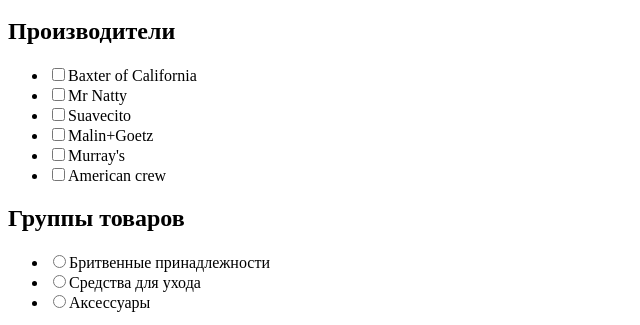
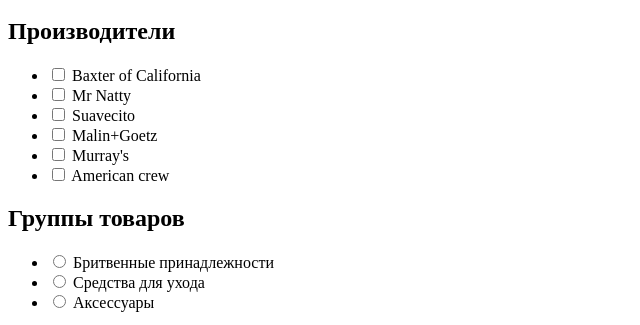
Before and after one commit to VesperLynd309/206599-barbershop, a plain HTML site: page catalog.html in a window 1280 px wide. Shown: the part 388-713 px from the top of the page, 0-640 px from the left. Drawn offline with Linux system fonts and the light colour scheme.

Commit message:
Исправила в форме input+label и классы в pagination

```diff
--- a/catalog.html
+++ b/catalog.html
@@ -56,52 +56,43 @@
               <h2>Производители</h2>
               <ul>
                 <li>
-                  <label>
-                    <input type="checkbox" name="baxter-of-california">Baxter of California
-                  </label>
+                  <input id="baxter-of-california" type="checkbox" name="baxter-of-california"/>
+                  <label for="baxter-of-california">Baxter of California</label>
                 </li>
                 <li>
-                  <label>
-                    <input type="checkbox" name="mr-natty">Mr Natty
-                  </label>
+                  <input id="mr-natty" type="checkbox" name="mr-natty"/>
+                  <label for="mr-natty">Mr Natty</label>
                 </li>
                 <li>
-                  <label>
-                    <input type="checkbox" name="suavecito">Suavecito
-                  </label>
+                  <input id="suavecito" type="checkbox" name="suavecito"/>
+                  <label for="suavecito">Suavecito</label>
                 </li>
                 <li>
-                  <label>
-                    <input type="checkbox" name="malin-goetz">Malin+Goetz
-                  </label>
+                  <input id="malin-goetz" type="checkbox" name="malin-goetz"/>
+                  <label for="malin-goetz">Malin+Goetz</label>
                 </li>
                 <li>
-                  <label>
-                    <input type="checkbox" name="murrays">Murray's
-                  </label>
+                  <input id="murrays" type="checkbox" name="murrays">
+                  <label for="murrays">Murray's</label>
                 </li>
                 <li>
-                  <label>
-                    <input type="checkbox" name="american-crew">American crew
-                 </label>
+                  <input id="american-crew" type="checkbox" name="american-crew">
+                  <label for="american-crew">American crew</label>
                 </li>
               </ul>
               <h2>Группы товаров</h2>
               <ul>
                 <li>
-                  <label>
-                    <input type="radio" name="shaving-items">Бритвенные принадлежности
-                  </label>
+                  <input id="shaving-items" type="radio" name="group-item">
+                  <label for="shaving-items">Бритвенные принадлежности</label>
                 </li>
                 <li>
-                  <label>
-                    <input type="radio" name="care-items">Средства для ухода
-                  </label>
+                  <input id="care-items" type="radio" name="group-item">
+                  <label for="care-items">Средства для ухода</label>
                 </li>
                 <li>
-                  <label>
-                    <input type="radio" name="accessories">Аксессуары
-                  </label>
+                  <input id="accessories" type="radio" name="group-item">
+                  <label for="accessories">Аксессуары</label>
                 </li>
               </ul>
               <button class="btn" href="#">Показать</button>
@@ -110,66 +101,88 @@
           <div class="catalog-content-right">
             <div class="items">
               <article class="item">
+                <a href="#">
                   <img src="http://placehold.it/150x100" width="150" height="100" alt="Набор для путешествий «Baxter of California»">
+                </a>
+                <a href="#">
                   <p class="item-info">
                     <span class="desc">Набор для путешествий</span>
                     <span class="manufacturer">«Baxter of California»</span>
                   </p>
+                </a>
                 <div class="selling">
                   <div class="price">2900 руб.</div>
                   <button class="btn" type="button">Купить</button>
                 </div>
               </article>
               <article class="item">
+                <a href="#">
                   <img src="http://placehold.it/150x100" width="150" height="100" alt="Увлажняющий кондиционер «Baxter of California»">
+                </a>
+                <a href="#">
                   <p class="item-info">
                     <span class="desc">Увлажняющий кондиционер</span>
                     <span class="manufacturer">«Baxter of California»</span>
                   </p>
+                </a>
                 <div class="selling">
                   <div class="price">750 руб.</div>
                  <button class="btn" type="button">Купить</button>
                 </div>
               </article>
               <article class="item">
+                <a href="#">
                   <img src="http://placehold.it/150x100" width="150" height="100" alt="Гель для волос «Suavecito»">
+                </a>
+                <a href="#">
                   <p class="item-info">
                   <span class="desc">Гель для волос</span>
                   <span class="manufacturer">«Suavecito»</span>
                   </p>
+                </a>
                 <div class="selling">
                   <div class="price">290 руб.</div>
                   <button class="btn" type="button">Купить</button>
                 </div>
               </article>
               <article class="item">
+                <a href="#">
                   <img src="http://placehold.it/150x100" width="150" height="100" alt="Глина для укладки волос «American crew»">
+                </a>
+                <a href="#">
                   <p class="item-info">
                   <span class="desc">Глина для укладки волос</span>
                   <span class="manufacturer">«American crew»</span>
                   </p>
+                </a>
                 <div class="selling">
                   <div class="price">500 руб.</div>
                   <button class="btn" type="button">Купить</button>
                 </div>
               </article>
               <article class="item">
+                <a href="#">
                   <img src="http://placehold.it/150x100" width="150" height="100" alt="Гель для волос «American crew»">
                   <p class="item-info">
                   <span class="desc">Гель для волос</span>
                   <span class="manufacturer">«American crew»</span>
                   </p>
+                </a>
                 <div class="selling">
                   <div class="price">300 руб.</div>
                   <button class="btn" type="button">Купить</button>
                 </div>
               </article>
               <article class="item">
+                <a href="#">
                   <img src="http://placehold.it/150x100" width="150" height="100" alt="Набор для бритья «Baxter of California»">
+                </a>
+                <a href="#">
                   <p class="item-info">
                   <span class="desc">Набор для бритья</span>
                   <span class="manufacturer">«Baxter of California»</span>
                   </p>
+                </a>
                 <div class="selling">
                   <div class="price">3900 руб.</div>
                   <button class="btn" type="button">Купить</button>
@@ -180,16 +193,16 @@
               <nav class="pagination">
                 <ul>
                   <li>
-                    <a href="#">1</a>
+                    <a class="page-number" href="#">1</a>
                   </li>
                   <li>
-                    <a href="#">2</a>
+                    <a class="page-number disabled" href="#">2</a>
                   </li>
                   <li>
-                    <a href="#">3</a>
+                    <a class="page-number" href="#">3</a>
                   </li>
                   <li>
-                    <a href="#">4</a>
+                    <a class="page-number" href="#">4</a>
                   </li>
                 </ul>
               </nav>
```
Lines whose indentation alone changed are shown as unchanged.
